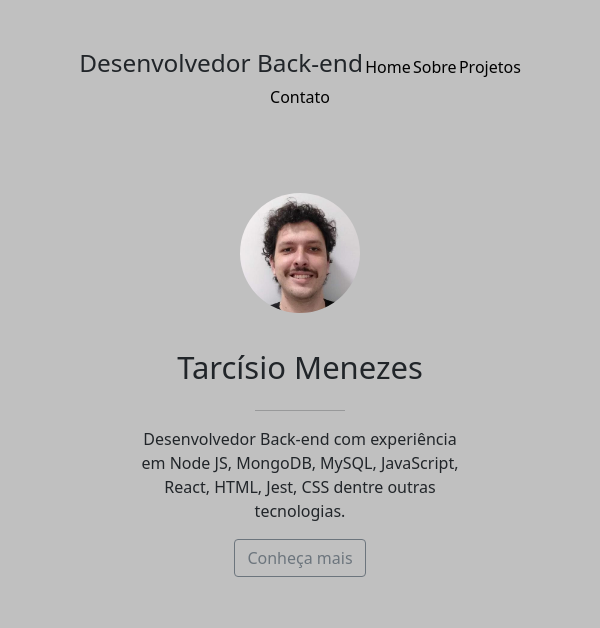
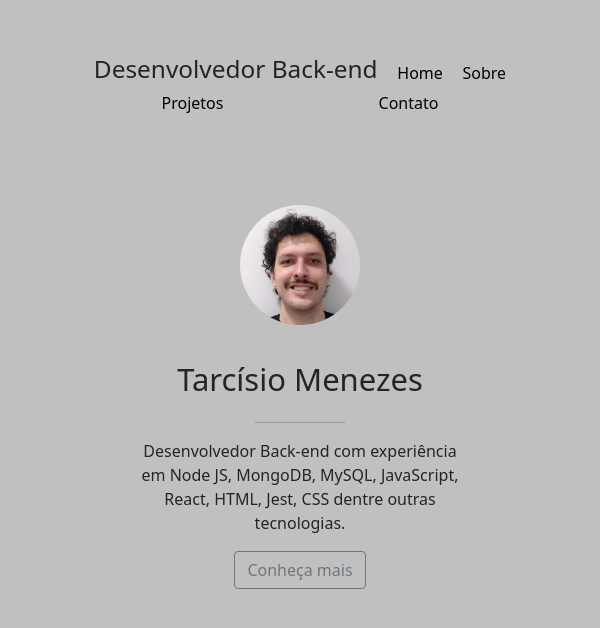
Before and after one commit to Tarcisio-Menezes/me, a React (Create React App) app in the folder portfolio-dev/: page / in a window 600 px wide. Shown: the top 628 px of the page. Built offline with nearby package versions, Linux system fonts and the light colour scheme.

Commit message:
responsividade em nav

```diff
--- a/portfolio-dev/src/css/nav.css
+++ b/portfolio-dev/src/css/nav.css
@@ -18,16 +18,23 @@
   text-decoration: none;
 }
 
-@media screen and (max-width: 680px) {
+@media screen and (max-width: 480px) {
   section.navigator {
     flex-wrap: wrap;
-    margin: 12%;
+    margin: 10%;
   }
 }
 
-@media screen and (min-width: 680px) and (max-width: 880px) {
+@media screen and (max-width: 860px) and (min-width: 420px) {
   section.navigator {
     flex-wrap: wrap;
-    margin: 15%;
+    margin: 13%;
   }
 }
+
+@media screen and (max-width: 731px) and (min-width: 411px) {
+  section.navigator {
+    flex-wrap: wrap;
+    margin: 13%;
+  }
+}
```
